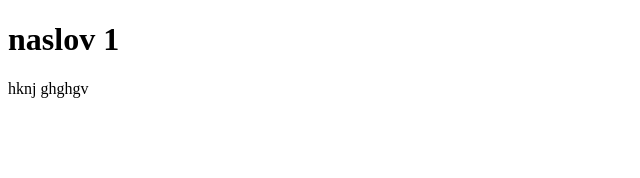
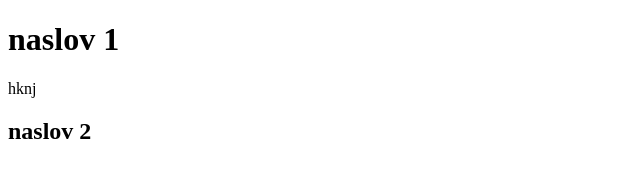
Before and after one commit to mava-prog/Naslov-1-in-2-, a plain HTML site: page index.html in a window 1280 px wide. Shown: the whole page, without its empty margins (0-640 px from the left). Drawn offline with Linux system fonts and the light colour scheme.

Commit message:
Dodal Naslov dodal naslov 2

```diff
--- a/index.html
+++ b/index.html
@@ -7,7 +7,6 @@
 <body>
 <h1>naslov 1</h1>
 hknj
-ghghgv
-
+<h2>naslov 2 </h2>
 </body>
 </html>
```
